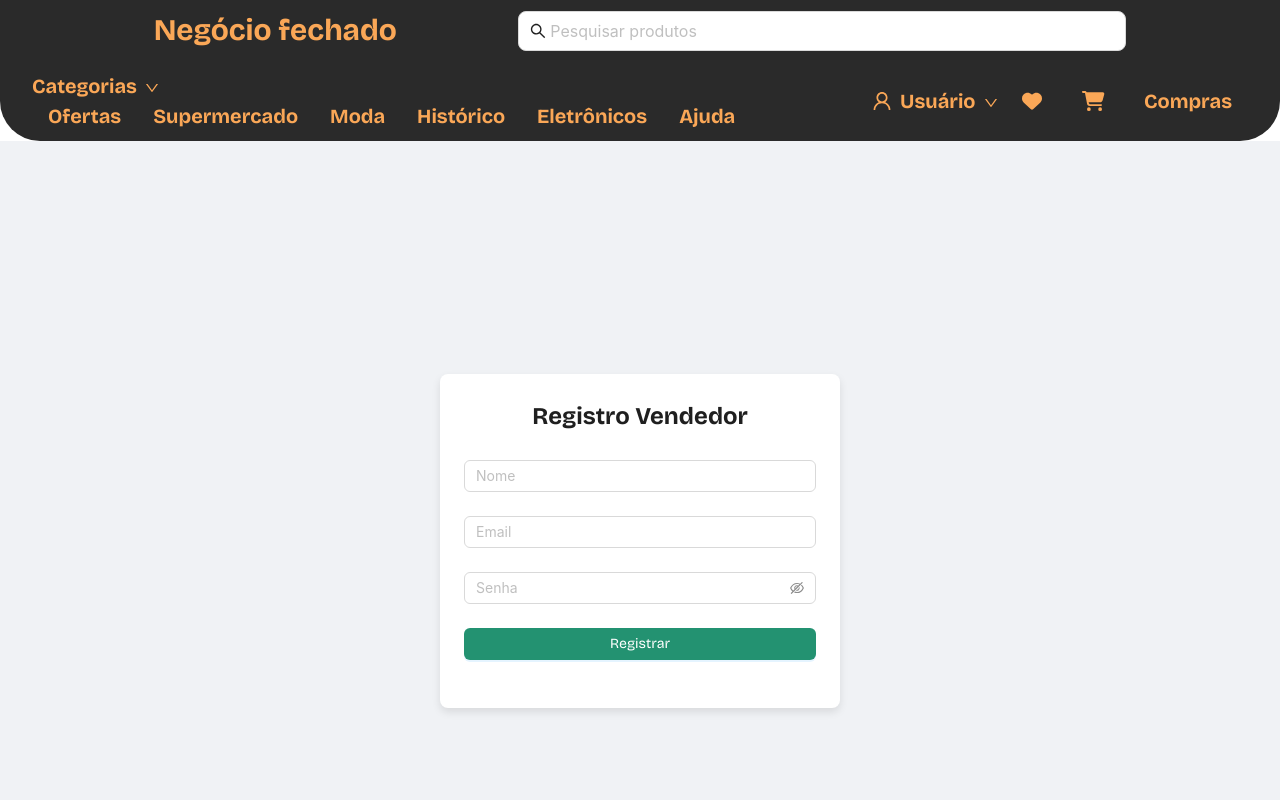
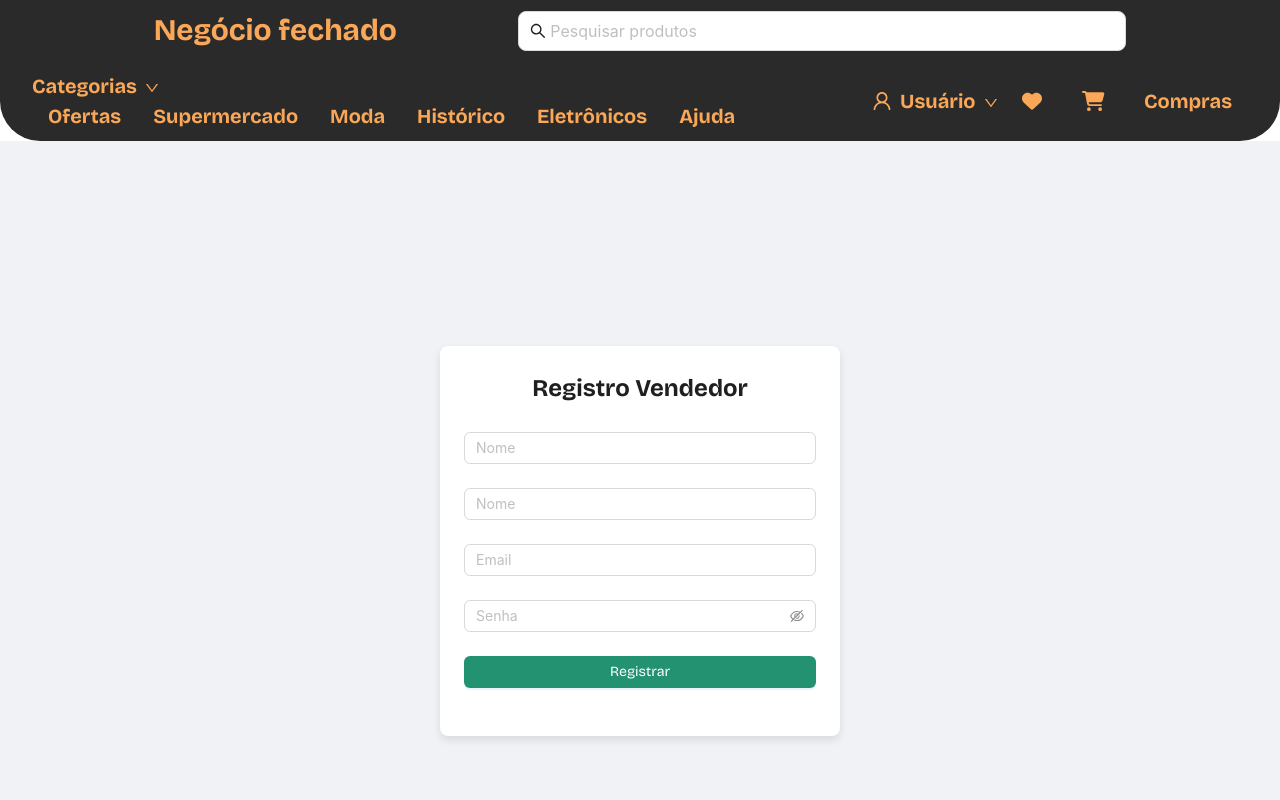
Before and after one commit to Reis567/ecommerce-api, a React (Vite) app in the folder frontend/: page /registro-vendedor in a window 1280 px wide. Shown: the top 800 px of the page. Built offline with nearby package versions, Linux system fonts and the light colour scheme.

Commit message:
Feat : last-name

```diff
--- a/frontend/src/pages/RegistroCliente/index.tsx
+++ b/frontend/src/pages/RegistroCliente/index.tsx
@@ -31,7 +31,12 @@ const RegistroCliente: React.FC = () => {
         >
           <Input placeholder="Nome" />
         </Form.Item>
-
+        <Form.Item
+          name="last-name"
+          rules={[{ required: true, message: 'Por favor, insira seu sobrenome!' }]}
+        >
+          <Input placeholder="Nome" />
+        </Form.Item>
         <Form.Item
           name="email"
           rules={[{ required: true, message: 'Por favor, insira seu email!' }]}
--- a/frontend/src/pages/RegistroVendedor/index.tsx
+++ b/frontend/src/pages/RegistroVendedor/index.tsx
@@ -33,6 +33,13 @@ const RegistroVendedor: React.FC = () => {
         </Form.Item>
 
         <Form.Item
+          name="last-name"
+          rules={[{ required: true, message: 'Por favor, insira seu sobrenome!' }]}
+        >
+          <Input placeholder="Nome" />
+        </Form.Item>
+
+        <Form.Item
           name="email"
           rules={[{ required: true, message: 'Por favor, insira seu email!' }]}
         >
```
